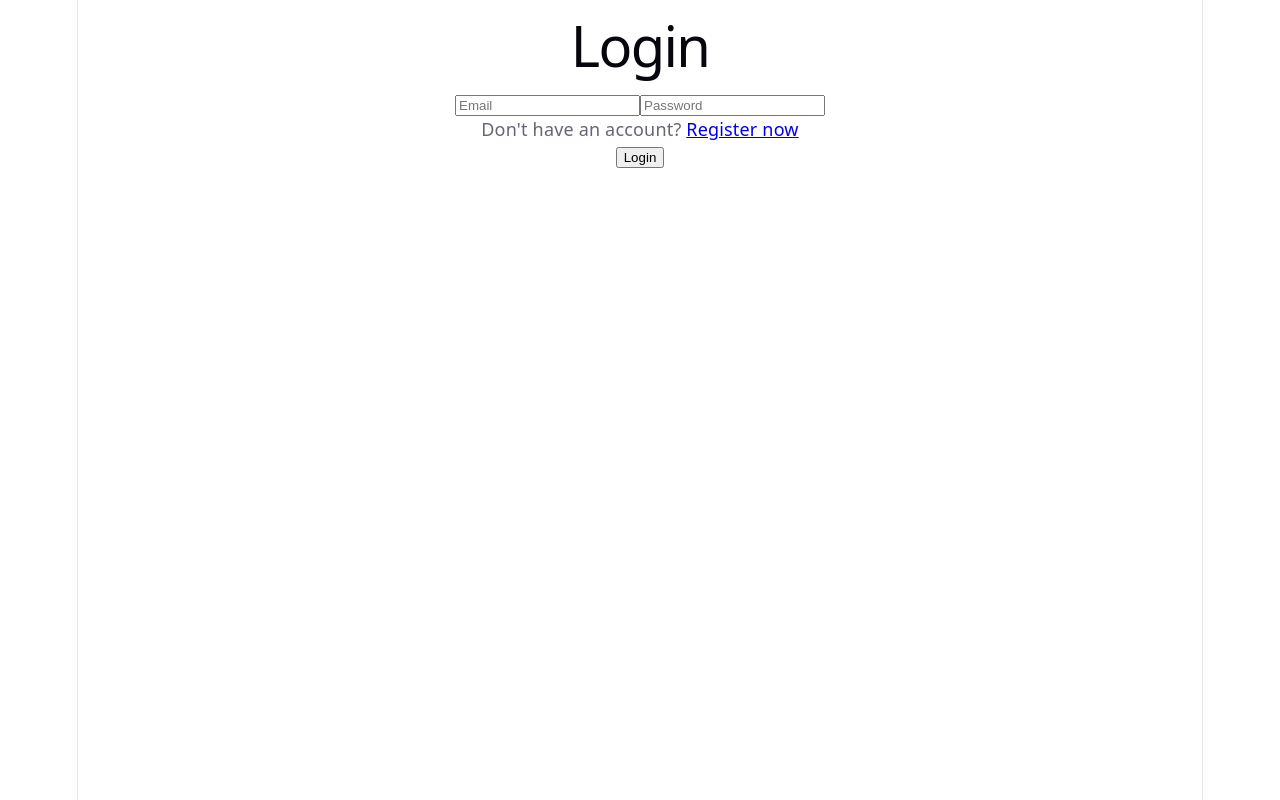
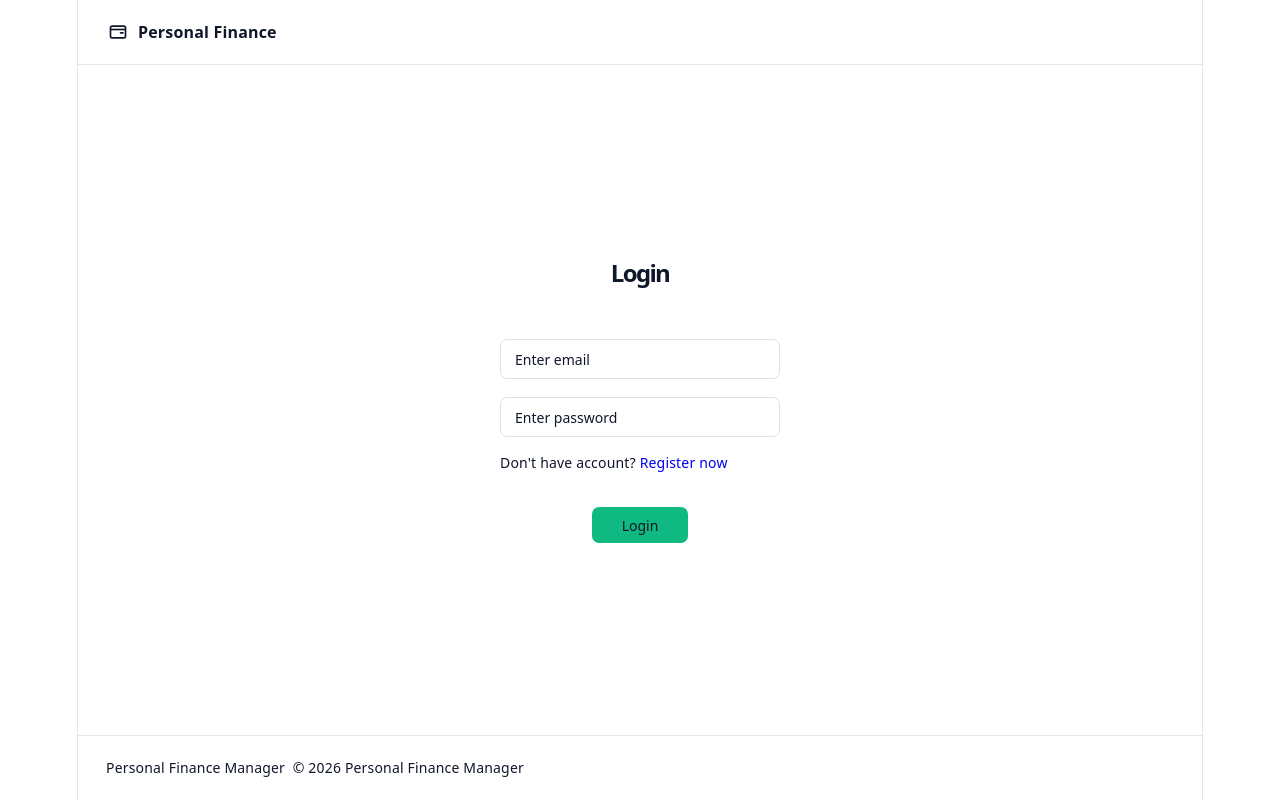
Before and after one commit to makstuk1410/personal_finance_manager, a React (Vite) app in the folder frontend/: page /login in a window 1280 px wide. Built offline with nearby package versions, Linux system fonts and the light colour scheme.

Commit message:
Implement Login Page #18

```diff
--- /dev/null
+++ b/frontend/src/pages/LoginPage.css
@@ -0,0 +1,191 @@
+.login-page {
+    min-height: 100vh;
+    display: flex;
+    flex-direction: column;
+
+    background: #ffffff;
+    color: #0f172a;
+}
+
+/* Header */
+
+.login-header {
+    height: 64px;
+
+    display: flex;
+    align-items: center;
+
+    padding: 0 30px;
+
+    border-bottom: 1px solid #e2e8f0;
+}
+
+.login-logo {
+    display: flex;
+    align-items: center;
+    gap: 10px;
+
+    color: #0f172a;
+
+    font-size: 16px;
+    font-weight: 600;
+
+    text-decoration: none;
+}
+
+.login-logo-icon {
+    display: flex;
+    align-items: center;
+    justify-content: center;
+}
+
+/* Main */
+
+.login-main {
+    flex: 1;
+
+    display: flex;
+    justify-content: center;
+    align-items: center;
+}
+
+.login-form-container {
+    width: 280px;
+
+    display: flex;
+    flex-direction: column;
+    align-items: center;
+}
+
+.login-form-container h1 {
+    margin: 0 0 50px;
+
+    font-size: 24px;
+    line-height: 32px;
+    font-weight: 600;
+
+    color: #0f172a;
+}
+
+.login-form-container form {
+    width: 100%;
+
+    display: flex;
+    flex-direction: column;
+    align-items: center;
+}
+
+.login-form-container input {
+    width: 280px;
+    height: 40px;
+
+    box-sizing: border-box;
+
+    padding: 0 14px;
+
+    margin-bottom: 18px;
+
+    border: 1px solid #dbe2ea;
+    border-radius: 7px;
+
+    background: #ffffff;
+
+    color: #0f172a;
+
+    font-family: inherit;
+    font-size: 14px;
+
+    outline: none;
+}
+
+.login-form-container input::placeholder {
+    color: #0f172a;
+}
+
+.login-form-container input:focus {
+    border-color: #10b981;
+
+    box-shadow: 0 0 0 2px rgba(16, 185, 129, 0.1);
+}
+
+.login-register {
+    width: 100%;
+
+    margin: -2px 0 34px;
+
+    font-size: 14px;
+    line-height: 20px;
+
+    color: #0f172a;
+
+    text-align: left;
+}
+
+.login-register a {
+    color: #0000ee;
+    text-decoration: none;
+}
+
+.login-register a:hover {
+    text-decoration: underline;
+}
+
+.login-form-container button {
+    width: 96px;
+    height: 36px;
+
+    border: none;
+    border-radius: 7px;
+
+    background: #10b981;
+    color: #0f172a;
+
+    font-family: inherit;
+    font-size: 14px;
+    font-weight: 400;
+
+    cursor: pointer;
+}
+
+.login-form-container button:hover {
+    background: #0da875;
+}
+
+.login-form-container button:active {
+    transform: translateY(1px);
+}
+
+/* Footer */
+
+.login-footer {
+    height: 64px;
+
+    display: flex;
+    align-items: center;
+
+    padding: 0 28px;
+
+    border-top: 1px solid #e2e8f0;
+
+    color: #0f172a;
+
+    font-size: 14px;
+}
+
+@media (max-width: 600px) {
+    .login-header {
+        padding: 0 20px;
+    }
+
+    .login-footer {
+        padding: 0 20px;
+    }
+
+    .login-form-container {
+        width: calc(100% - 32px);
+    }
+
+    .login-form-container input {
+        width: 100%;
+    }
+}
--- a/frontend/src/pages/LoginPage.tsx
+++ b/frontend/src/pages/LoginPage.tsx
@@ -1,23 +1,26 @@
 import { useState } from "react";
-import { login, getCurrentUser } from "../services/authService";
-import { Link } from "react-router-dom";
+import { login } from "../services/authService";
+import { Link, useNavigate } from "react-router-dom";
+import "./LoginPage.css";
 
 export default function LoginPage() {
     const [email, setEmail] = useState("");
     const [password, setPassword] = useState("");
 
-    async function handleLogin() {
+    const navigate = useNavigate();
+
+    async function handleLogin(event: React.FormEvent) {
+        event.preventDefault();
+
         try {
             const result = await login({
                 email,
                 password,
             });
+
             localStorage.setItem("token", result.token);
-            console.log("Logged in");
 
-            const user = await getCurrentUser();
-            console.log("Current user:", user);
-            alert(`Logged in as user ${user.userId}`);
+            navigate("/dashboard");
         } catch (error) {
             console.error(error);
             alert(error instanceof Error ? error.message : "Login failed");
@@ -25,31 +28,82 @@ export default function LoginPage() {
     }
 
     return (
-        <div>
+        <div className="login-page">
+            <header className="login-header">
+                <Link to="/" className="login-logo">
+                    <span className="login-logo-icon">
+                        <svg
+                            width="20"
+                            height="20"
+                            viewBox="0 0 24 24"
+                            fill="none"
+                            xmlns="http://www.w3.org/2000/svg"
+                        >
+                            <rect
+                                x="3"
+                                y="5"
+                                width="18"
+                                height="14"
+                                rx="2"
+                                stroke="currentColor"
+                                strokeWidth="2"
+                            />
+                            <path
+                                d="M3 9H21"
+                                stroke="currentColor"
+                                strokeWidth="2"
+                            />
+                            <path
+                                d="M15 13H18"
+                                stroke="currentColor"
+                                strokeWidth="2"
+                                strokeLinecap="round"
+                            />
+                        </svg>
+                    </span>
+
+                    <span>Personal Finance</span>
+                </Link>
+            </header>
+
+            <main className="login-main">
+                <section className="login-form-container">
                     <h1>Login</h1>
 
+                    <form onSubmit={handleLogin}>
                         <input
                             type="email"
-                placeholder="Email"
+                            placeholder="Enter email"
                             value={email}
                             onChange={(e) => setEmail(e.target.value)}
+                            required
                         />
 
                         <input
                             type="password"
-                placeholder="Password"
+                            placeholder="Enter password"
                             value={password}
                             onChange={(e) => setPassword(e.target.value)}
+                            required
                         />
-            <p>
-                Don't have an account?{" "}
+
+                        <p className="login-register">
+                            Don't have account?{" "}
                             <Link to="/register">
                                 Register now
                             </Link>
                         </p>
-            <button onClick={handleLogin}>
+
+                        <button type="submit">
                             Login
                         </button>
+                    </form>
+                </section>
+            </main>
+
+            <footer className="login-footer">
+                Personal Finance Manager&nbsp; © 2026 Personal Finance Manager
+            </footer>
         </div>
     );
 }
```
Lines whose indentation alone changed are shown as unchanged.
